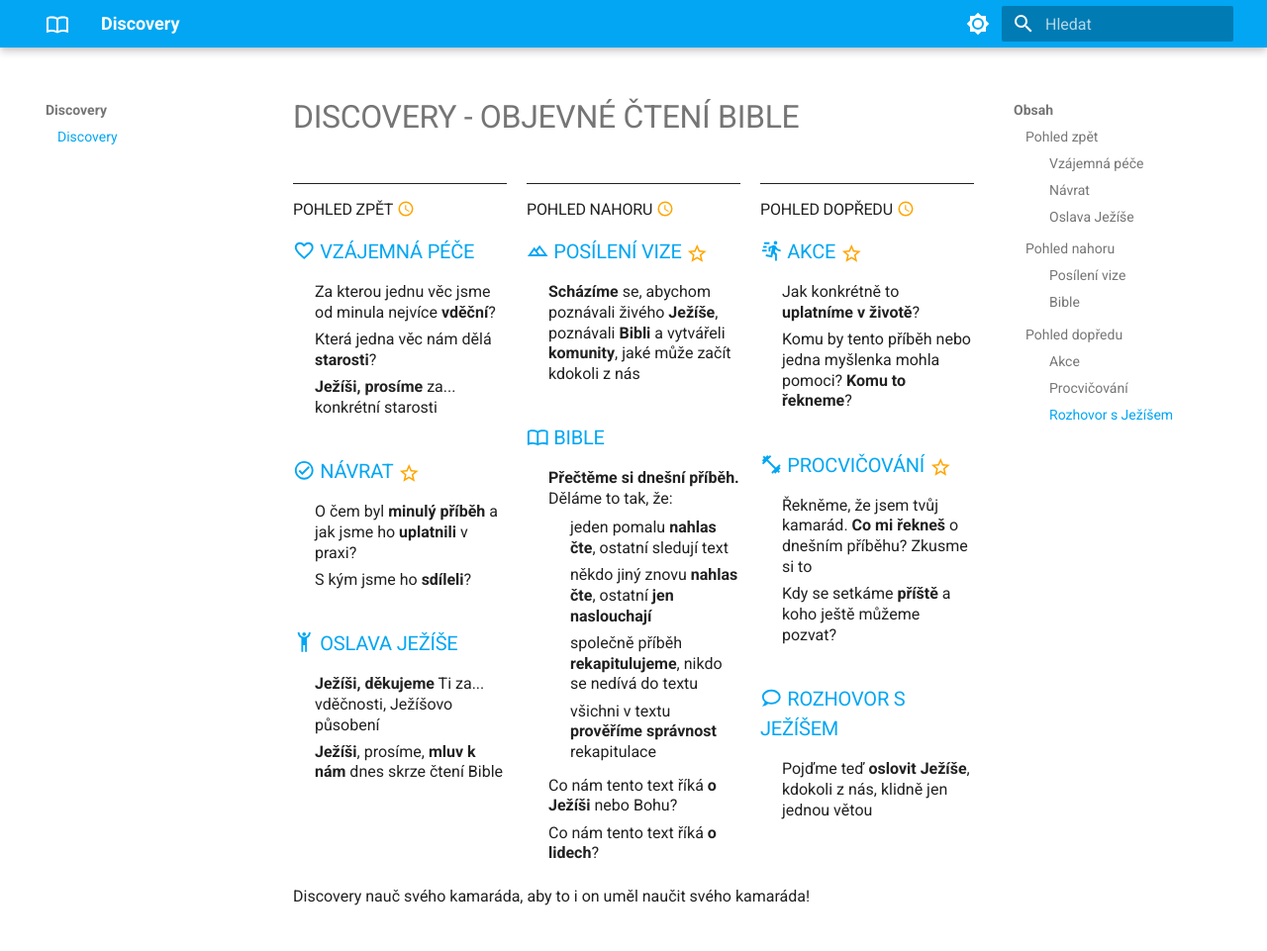
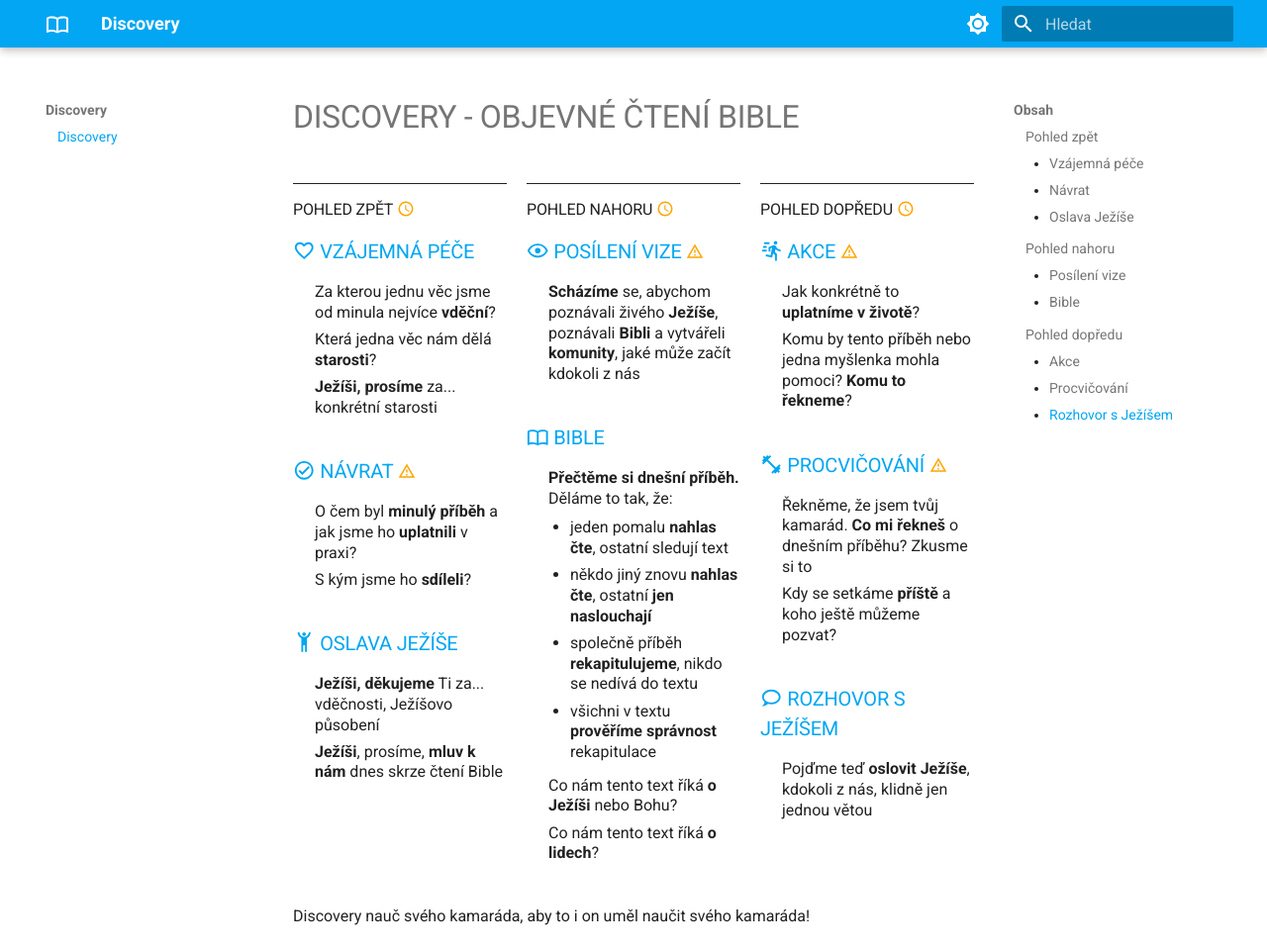
Before and after one commit to dvopalecky/discovery, an MkDocs documentation site: the page built from docs/index.md, in a window 1280 px wide and 961 px high. Shown: the whole window at 99% size. Built offline with MkDocs 1.6.1 and Material for MkDocs 9.7.7, drawn with Linux system fonts in a browser that asks for light colours.

Commit message:
improve style

```diff
--- a/docs/index.md
+++ b/docs/index.md
@@ -58,4 +58,9 @@
 </div>
 </div>
 
-Discovery nauč svého kamaráda, aby to i on uměl naučit svého kamaráda!
+<div class="paticka" markdown>
+<span class="print" markdown>:material-clock-outline: = 20-30 min, :material-alert-outline: = Nikdy nevynechej</span>
+<br>Discovery nauč svého kamaráda, aby to i on uměl naučit svého kamaráda!
+
+<p class="print">květen 2024</print>
+</div>
--- a/docs/stylesheets/style.css
+++ b/docs/stylesheets/style.css
@@ -35,9 +35,9 @@
 }
 
 .nikdy-nevynechej {
-  padding-top: 0.15em;
-  padding-bottom: 0.05em;
   color: orange;
+  font-size: 0.8em;
+  padding-top: 0.2em;
 }
 
 .tretina {
@@ -75,6 +75,15 @@
   display: none;
 }
 
+.print {
+  display: none;
+}
+
+li ul li {
+  list-style-type: disc;
+  /* margin-bottom: 0 !important; */
+}
+
 /* @media screen and (orientation: landscape), screen and (min-width: 769px) {
   .column-wrapper {
     display: flex;
```
Also changed, not shown: other parts of docs/index.md (+4 -4 lines).
